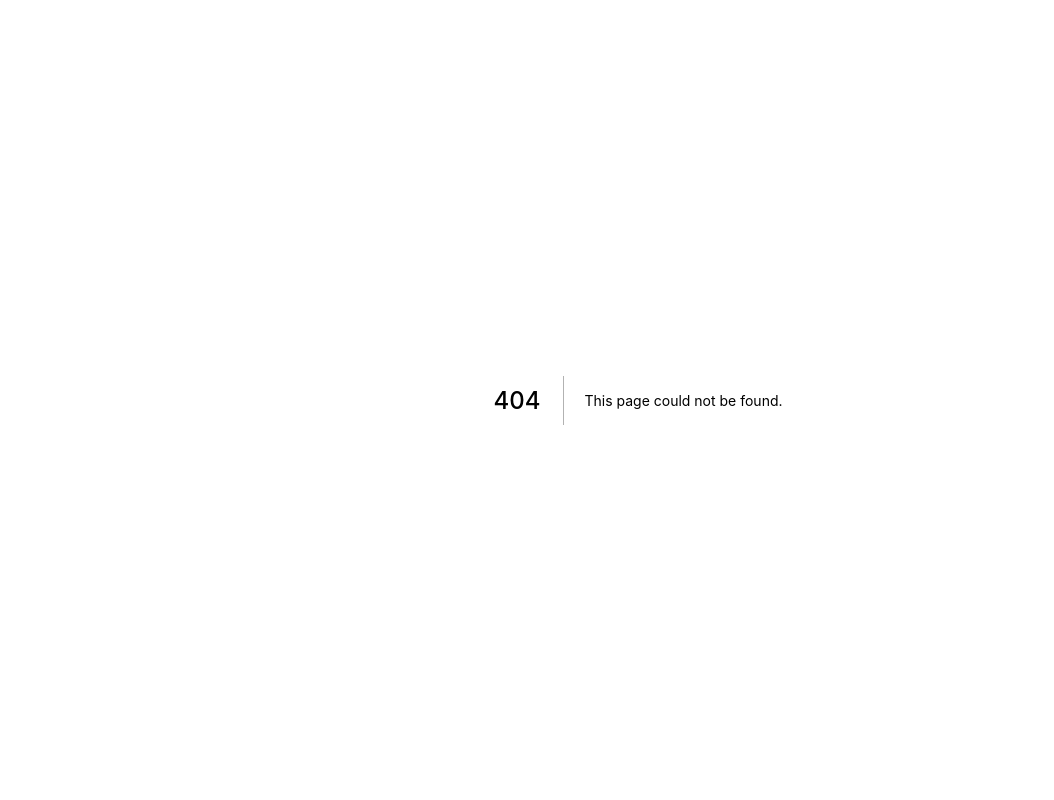
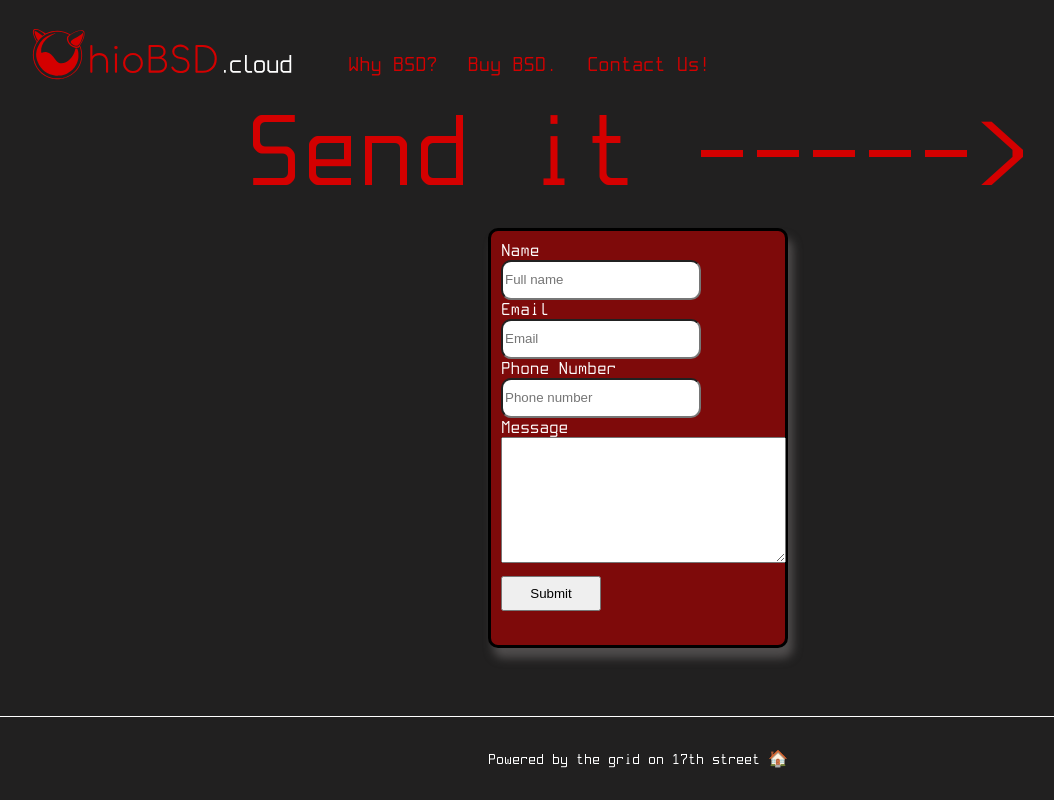
Before and after one commit to hmsmart/www-ohiobsd, a Next.js app: page /contactUs in a window 1280 px wide. Before the commit this address had no page. Shown: the whole page, without its empty margins (2-1056 px from the left). Built offline with nearby package versions, Linux system fonts and the light colour scheme.

Commit message:
made some styling changes

```diff
--- /dev/null
+++ b/pages/Navbar.js
@@ -0,0 +1,25 @@
+import styles from "../styles/Home.module.css";
+import Link from "next/link";
+
+const Navbar = () => {
+  return (
+    <div id={styles.navbar}>
+      <Link href="/">
+        <div id={styles.BSDLogoText}></div>
+      </Link>
+      <ul id={styles.navigation}>
+        <Link href="whyBSD">
+          <li className={styles.navbarText}> Why BSD?</li>
+        </Link>
+        <Link href="buyBSD">
+          <li className={styles.navbarText}> Buy BSD.</li>
+        </Link>
+        <Link href="contactUs">
+          <li className={styles.navbarText}> Contact Us!</li>
+        </Link>
+      </ul>
+    </div>
+  );
+};
+
+export default Navbar;
--- /dev/null
+++ b/pages/contactUs.js
@@ -0,0 +1,50 @@
+import Navbar from "./Navbar";
+import styles from "../styles/Home.module.css";
+
+const contactUs = () => {
+  return (
+    <div className={styles.scrollContainer}>
+      <Navbar />
+      <div id={styles.pageTitle}>Send it -----></div>
+      <div className={styles.container}>
+        <form className={styles.formContainer}>
+          <div className={styles.inputs}>
+            <span className={styles.formSubtitles}>Name</span>
+            <input
+              className={styles.inputForm}
+              type="text"
+              name="name"
+              placeholder="Full name"
+            ></input>
+            <span className={styles.formSubtitles}>Email</span>
+            <input
+              className={styles.inputForm}
+              type="text"
+              name="name"
+              placeholder="Email"
+            ></input>
+            <span className={styles.formSubtitles}>Phone Number</span>
+            <input
+              className={styles.inputForm}
+              type="text"
+              name="name"
+              placeholder="Phone number"
+            ></input>
+          </div>
+          <span className={styles.formSubtitles}>Message</span>
+          <div id={styles.message}>
+            <textarea rows="8" cols="33"></textarea>
+          </div>
+          <button type="submit" href="/">
+            Submit
+          </button>
+        </form>
+      </div>
+      <div className={styles.footer}>
+        <a>Powered by the grid on 17th street 🏠</a>
+      </div>
+    </div>
+  );
+};
+
+export default contactUs;
--- a/styles/Home.module.css
+++ b/styles/Home.module.css
@@ -22,6 +22,10 @@
   justify-content: flex-end;
 }
 
+#BSDLogoText:hover {
+  cursor: pointer;
+}
+
 #navigation{
   list-style-type: none;
   display: flex;
@@ -39,6 +43,7 @@
 .navbarText:hover{
   color:white;
   font-style: italic;
+  cursor: pointer;
 }
 
 #main {
```
Also changed, not shown: pages/buyBSD.js (added, +19 -0 lines), pages/whyBSD.js (added, +27 -0 lines).
